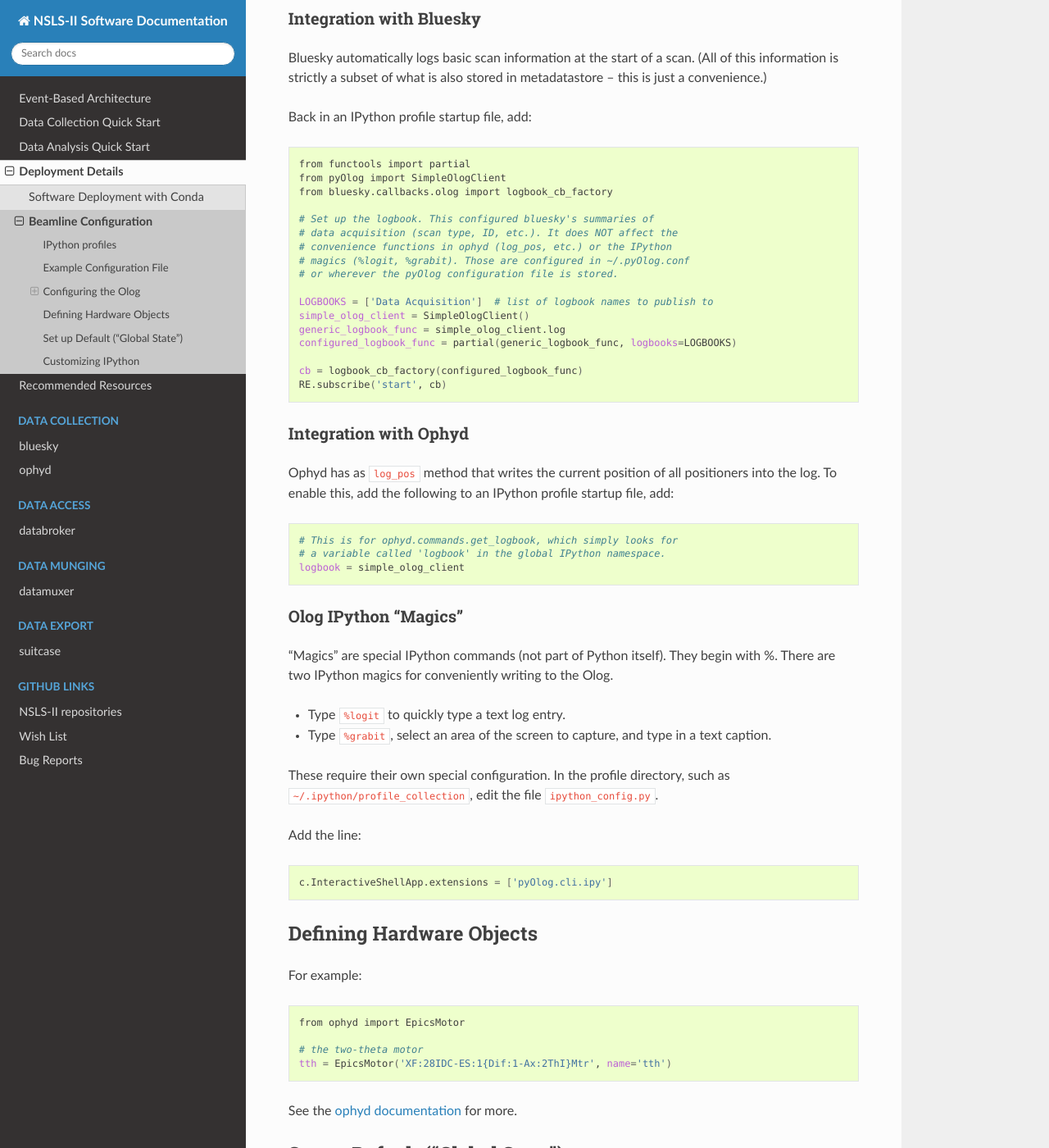
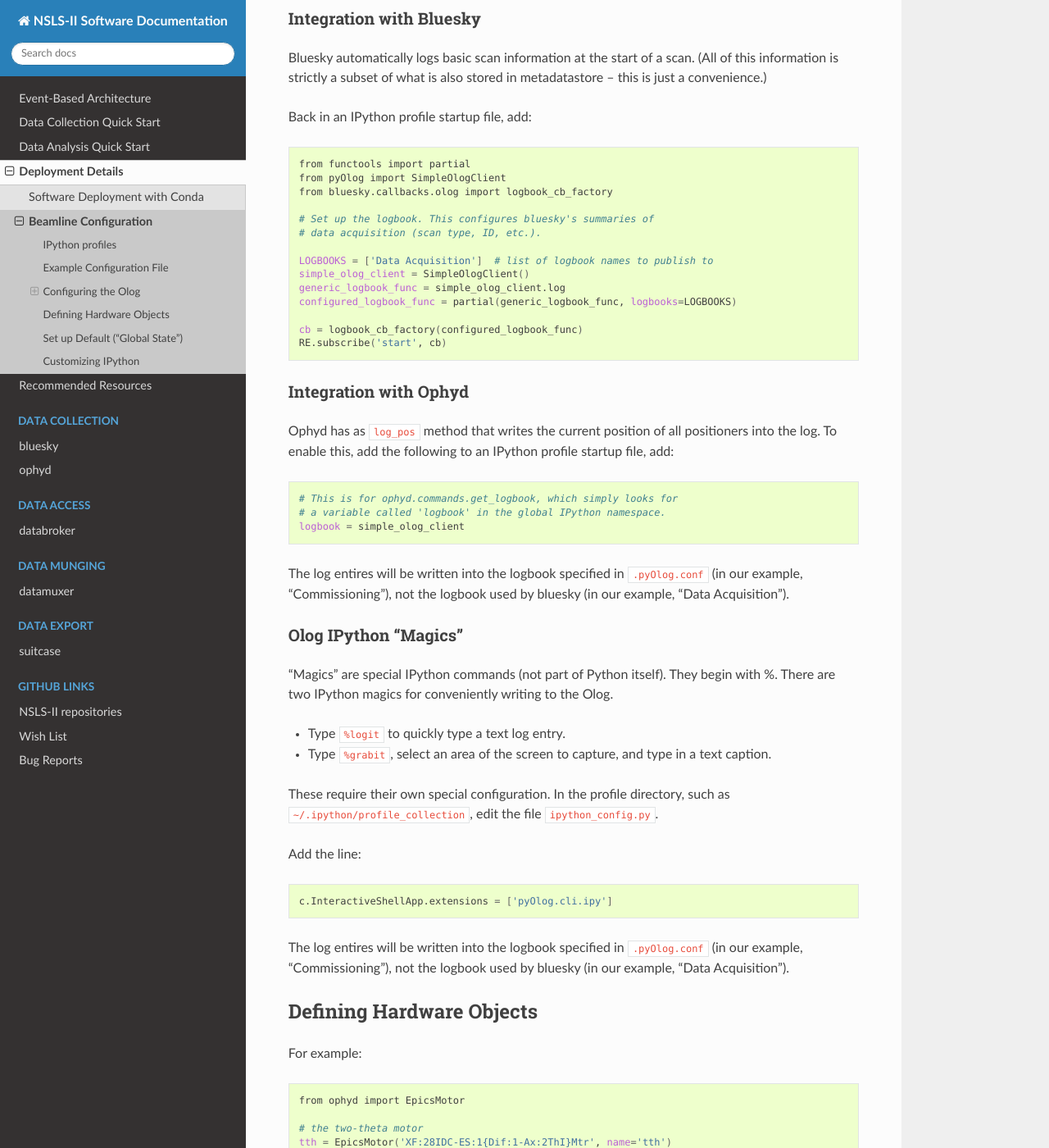
Before and after one commit to NSLS-II/docs, a Sphinx documentation site: the page built from source/beamline-configuration.rst, in a window 1280 px wide and 1400 px high, scrolled down 1432 px. Shown: the whole window at 82% size. Built offline with Sphinx 7.4.7 and the Read the Docs theme 2.0.0, drawn with Linux system fonts in a browser that asks for light colours; pages that are not in the unit, such as notebooks, are missing from menus.

Commit message:
clarify destination of various entries

```diff
--- a/source/beamline-configuration.rst
+++ b/source/beamline-configuration.rst
@@ -82,11 +82,8 @@
     from pyOlog import SimpleOlogClient
     from bluesky.callbacks.olog import logbook_cb_factory
 
-    # Set up the logbook. This configured bluesky's summaries of
-    # data acquisition (scan type, ID, etc.). It does NOT affect the
-    # convenience functions in ophyd (log_pos, etc.) or the IPython
-    # magics (%logit, %grabit). Those are configured in ~/.pyOlog.conf
-    # or wherever the pyOlog configuration file is stored.
+    # Set up the logbook. This configures bluesky's summaries of
+    # data acquisition (scan type, ID, etc.).
 
     LOGBOOKS = ['Data Acquisition']  # list of logbook names to publish to
     simple_olog_client = SimpleOlogClient()
@@ -107,6 +104,10 @@
     # a variable called 'logbook' in the global IPython namespace.
     logbook = simple_olog_client
 
+The log entires will be written into the logbook specified in
+``.pyOlog.conf`` (in our example, "Commissioning"), not the logbook
+used by bluesky (in our example, "Data Acquisition").
+
 Olog IPython "Magics"
 =====================
 
@@ -124,6 +125,10 @@
 Add the line::
 
     c.InteractiveShellApp.extensions = ['pyOlog.cli.ipy']
+
+The log entires will be written into the logbook specified in
+``.pyOlog.conf`` (in our example, "Commissioning"), not the logbook
+used by bluesky (in our example, "Data Acquisition").
 
 
 Defining Hardware Objects
```
